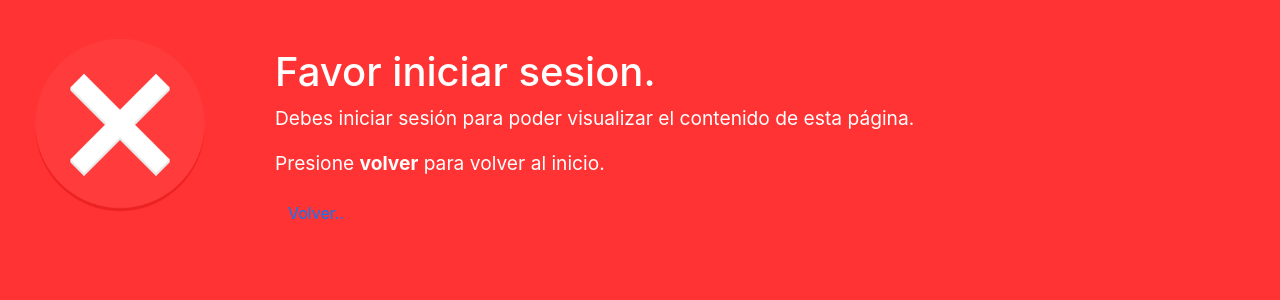
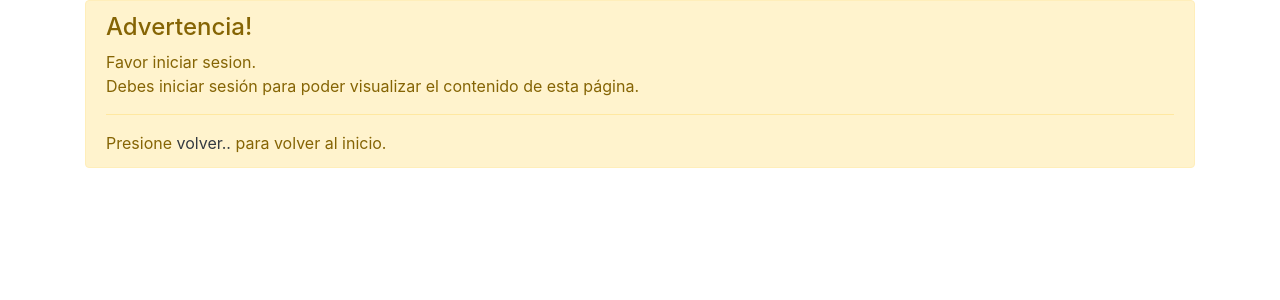
Before and after one commit to rickyMelida/tareas_electrica, a PHP site: page /src/volver.php in a window 1280 px wide. Shown: the top 300 px of the page. Run offline with PHP 8.4, Linux system fonts and the light colour scheme.

Commit message:
Se agrega solo estilos bootstrap a la advertencia

```diff
--- a/src/volver.php
+++ b/src/volver.php
@@ -6,35 +6,13 @@
     <meta http-equiv="X-UA-Compatible" content="ie=edge">
     <title>Error..</title>
     <link rel="stylesheet" href="https://stackpath.bootstrapcdn.com/bootstrap/4.3.1/css/bootstrap.min.css" integrity="sha384-ggOyR0iXCbMQv3Xipma34MD+dH/1fQ784/j6cY/iJTQUOhcWr7x9JvoRxT2MZw1T" crossorigin="anonymous">
-    <style>
-        body{
-            /*background: #708090;*/
-            color: #fff;
-            background: rgba(255, 0, 0, 0.8);
-            font-size: 1.2em;
-        }
-
-    </style>
-</head>
 <body>
     <div class="container">
-        <div class="row">
-            <div class="col-lg-2 col-md-12 pl-5">
-                <img src="../iconos/error2.png" width="250" height="250" class="float-right">
-            </div>
-
-            <div class="col-lg-10 col-md-12 mt-5">
-                <h1>Favor iniciar sesion.</h1>
-                <p>
-                    Debes iniciar sesión para poder visualizar el contenido de esta página.
-                </p>
-                <p>
-                    Presione <b>volver</b> para volver al inicio.</li>
-                </p>
-                <p>
-                    <a href="../index.php" class="btn btn-link">Volver..</a>
-                </p>
-            </div>
+        <div class="alert alert-warning" role="alert">
+            <h4 class="alert-heading">Advertencia!</h4>
+            <p>Favor iniciar sesion.<br>Debes iniciar sesión para poder visualizar el contenido de esta página.</p>
+            <hr>
+            <p class="mb-0">Presione <a href="../index.php" class="text-dark">volver..</a> para volver al inicio.</p>
         </div>
     </div>
 </body>
```
